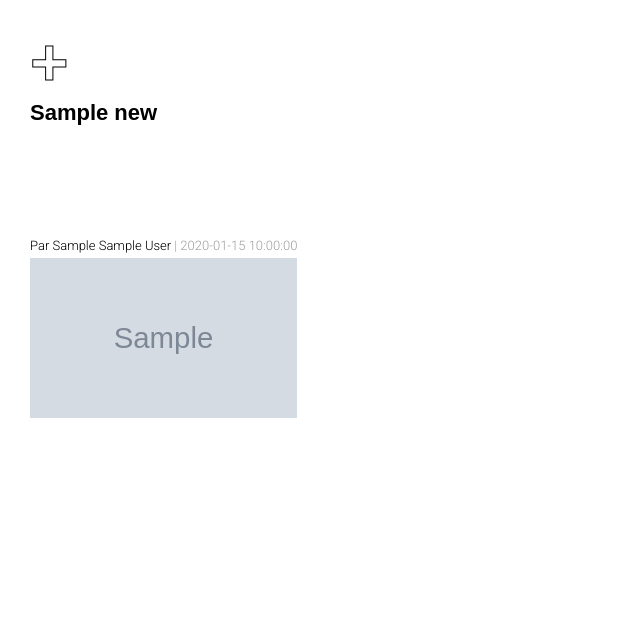
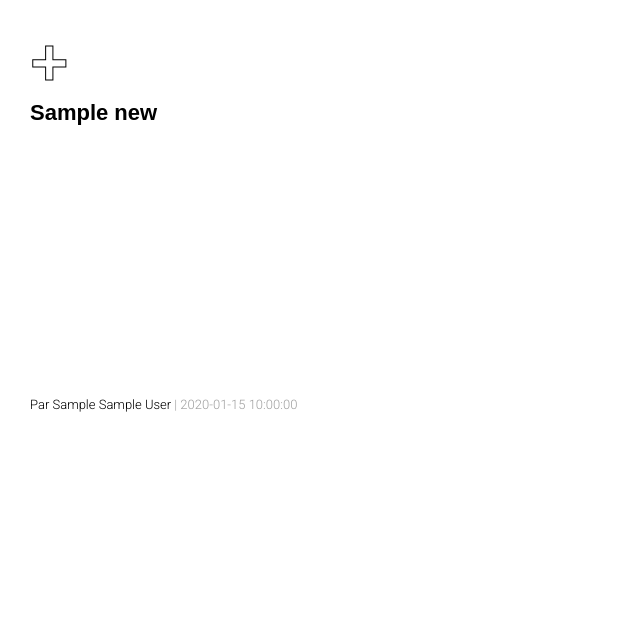
Before and after one commit to ShadowZ11/FalavCloud, a PHP site: page /NewSearch.php in a window 1280 px wide. Shown: the part 736-1353 px from the top of the page, without its empty margins (0-640 px from the left). Run offline with PHP 8.4, Linux system fonts and the light colour scheme; tables that the repository leaves empty or names only in its code hold one stand-in row (values such as "Sample post"); grey boxes marked "Sample" are stand-in pictures; some libraries are stand-ins or nearby versions.

Commit message:
Update NewSearch.php

```diff
--- a/NewSearch.php
+++ b/NewSearch.php
@@ -61,7 +61,7 @@
 							<div class="authorDateNewsApercu">
 								<div >Par <?php echo $autNewsResult["prenom"]."&nbsp;".$autNewsResult["nom"]; ?></div>&nbsp;<div class="DateNews">| <?php echo $infoNewsResult["date_news"]; ?></div>
 								</div>
-							<img class="imgNewsApercu" width="100%" src="<?php echo $infoNewsResult['photo_preview']; ?>">
+
 							</div>
 						</div>
 					</a>
```
